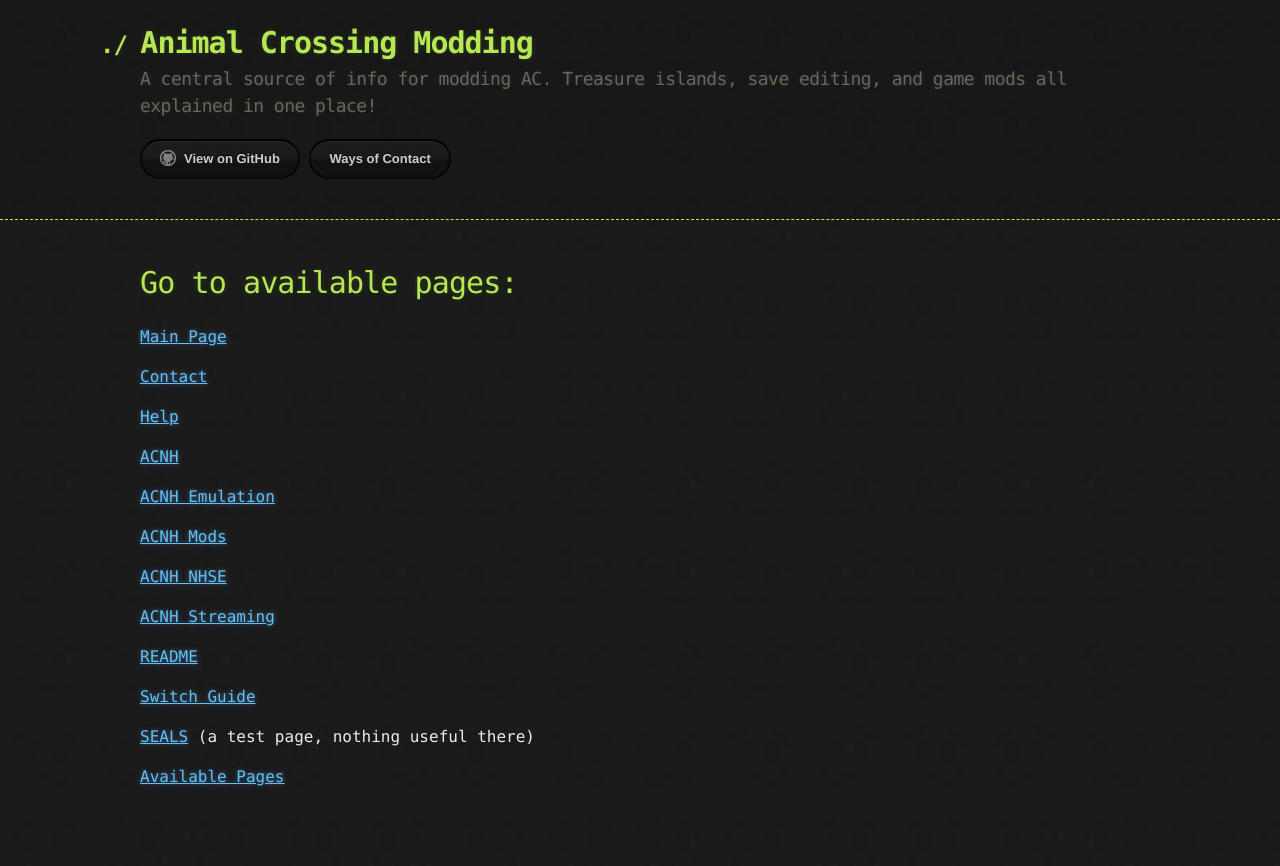
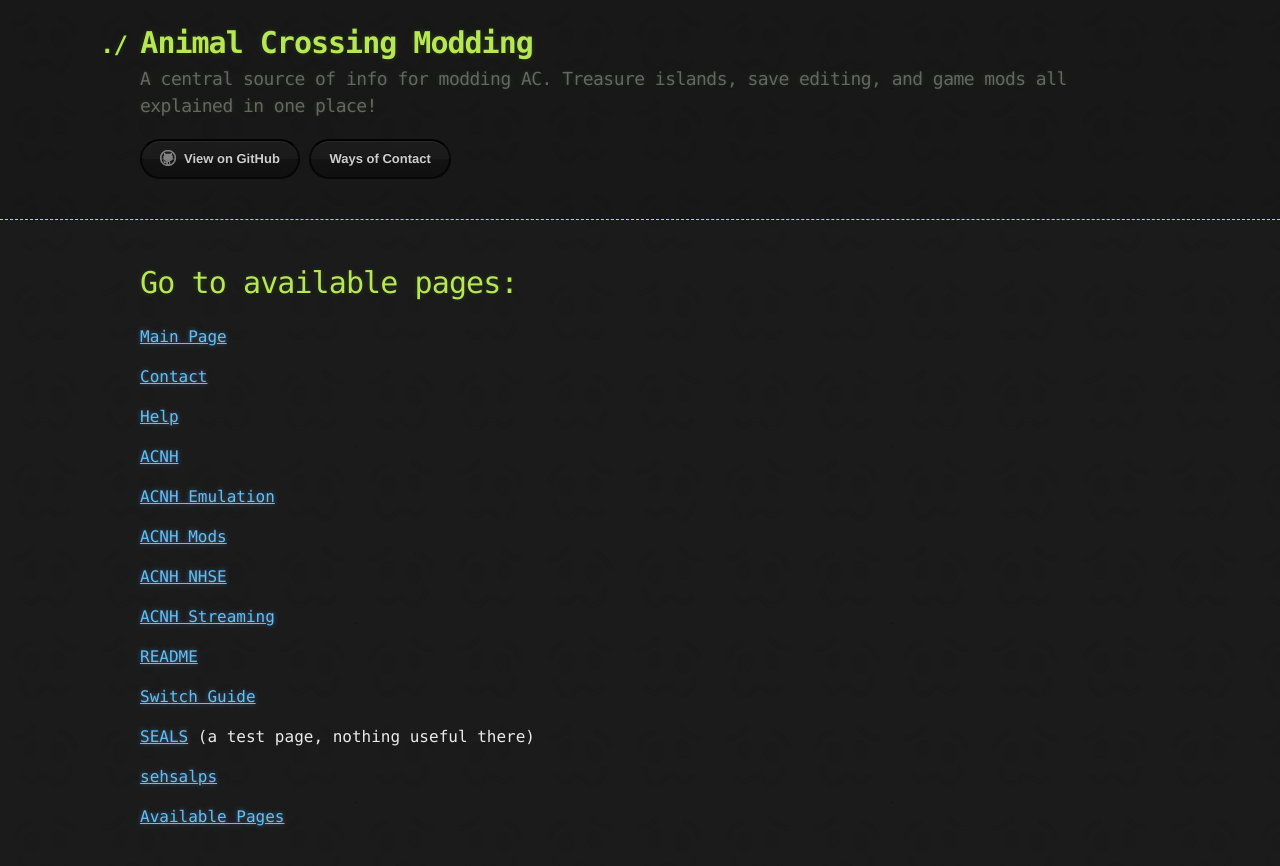
Before and after one commit to inconsistent-dg/AC-Modding, a Jekyll site: the page built from 219.md, in a window 1280 px wide. Shown: the top 866 px of the page. Built offline with Jekyll 4.4.1, drawn with Linux system fonts in a browser that asks for light colours; our own code applies the rules of GitHub Pages for plain Markdown files.

Commit message:
moved things in '_pages' to 'pages'
im not sure whether or not github can understand the '_' 😭 so added a 'pages' to fix that

```diff
--- a/219.md
+++ b/219.md
@@ -20,6 +20,8 @@
 
 [Switch Guide](switch-guide)
 
-[SEALS](_pages/SEALS.md) (a test page, nothing useful there)
+[SEALS](pages/misc/SEALS) (a test page, nothing useful there)
+
+[sehsalps](pages/misc/sehsalps.txt)
 
 [Available Pages](219)
```
Also changed, not shown: pages/misc/SEALS.md (renamed from _pages/SEALS.md), pages/misc/sehsalps.txt (renamed from _pages/sehsalps.txt).
